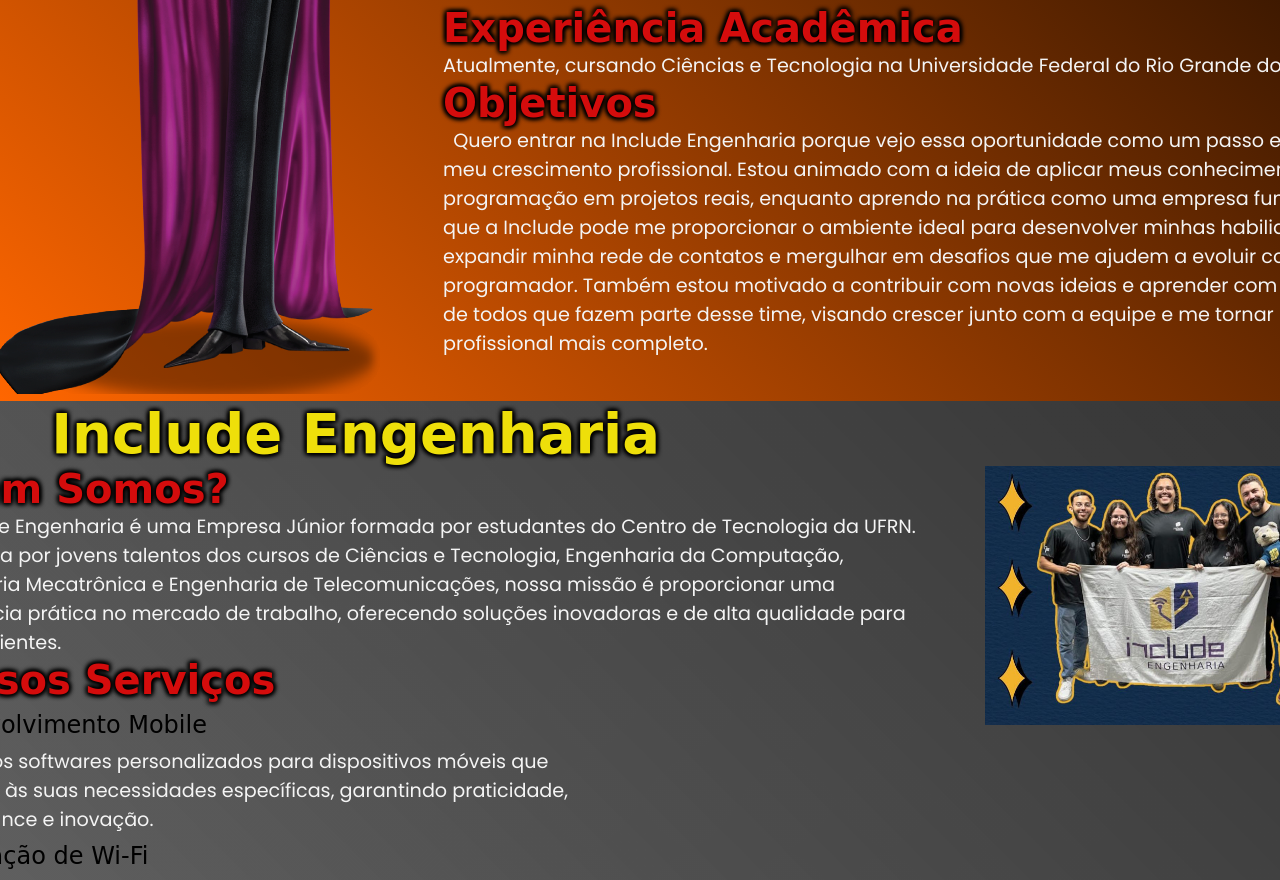
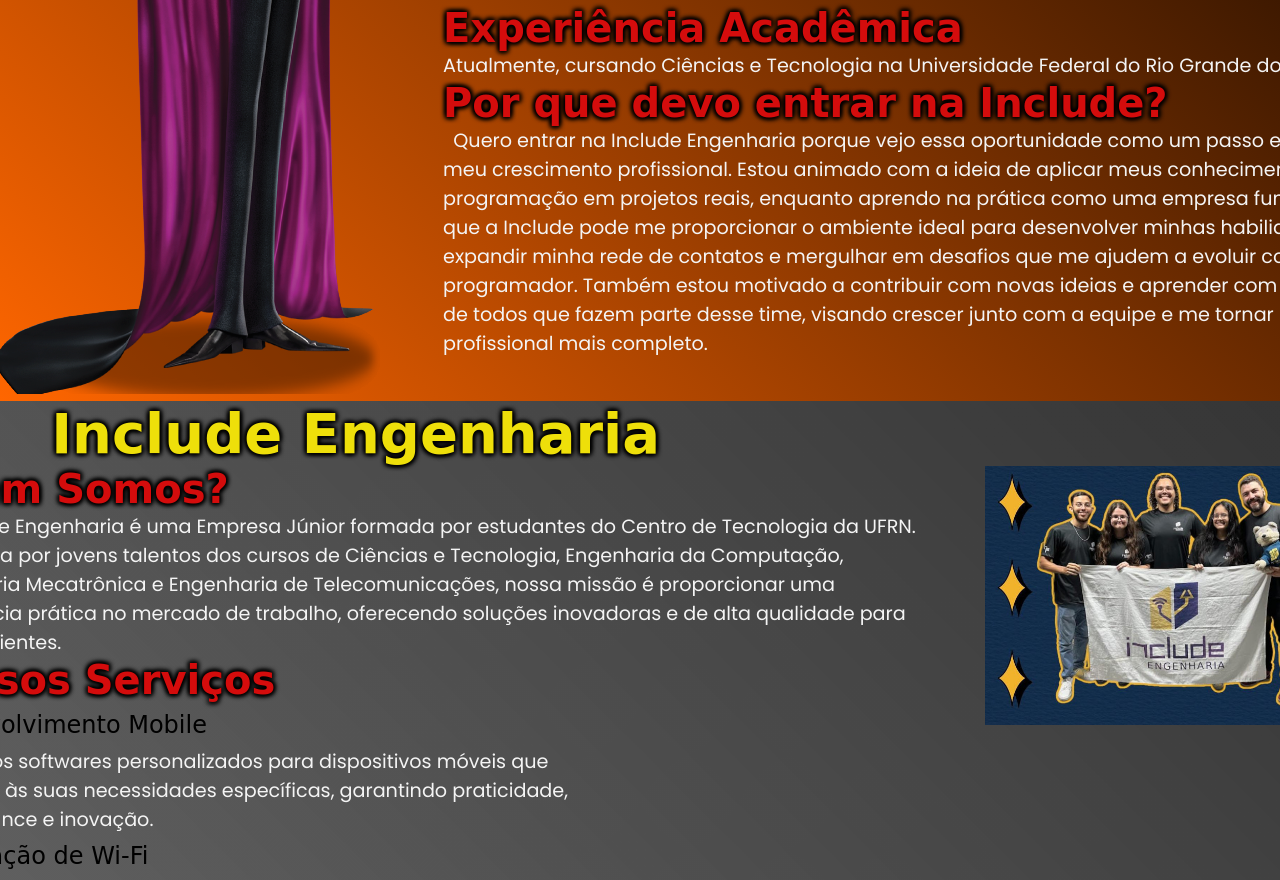
Before and after one commit to MidoriyaDEV/My-Blog, a plain HTML site: page index.html in a window 1280 px wide. Shown: the part 1876-2756 px from the top of the page. Drawn offline with nearby package versions, Linux system fonts and the light colour scheme; a web font is replaced by a local one.

Commit message:
Update 8.5

```diff
--- a/index.html
+++ b/index.html
@@ -112,7 +112,7 @@ sempre buscando aprender mais sobre tecnologia e desenvolvimento web.</pre>
                     </ul>
                     <h3>Experiência Acadêmica</h3>
                     <p>Atualmente, cursando Ciências e Tecnologia na Universidade Federal do Rio Grande do Norte.</p>
-                    <h3>Objetivos</h3>
+                    <h3>Por que devo entrar na Include?</h3>
                     <pre>
   Quero entrar na Include Engenharia porque vejo essa oportunidade como um passo essencial para o
 meu crescimento profissional. Estou animado com a ideia de aplicar meus conhecimentos em
```
Also changed, not shown: 1 other file.
